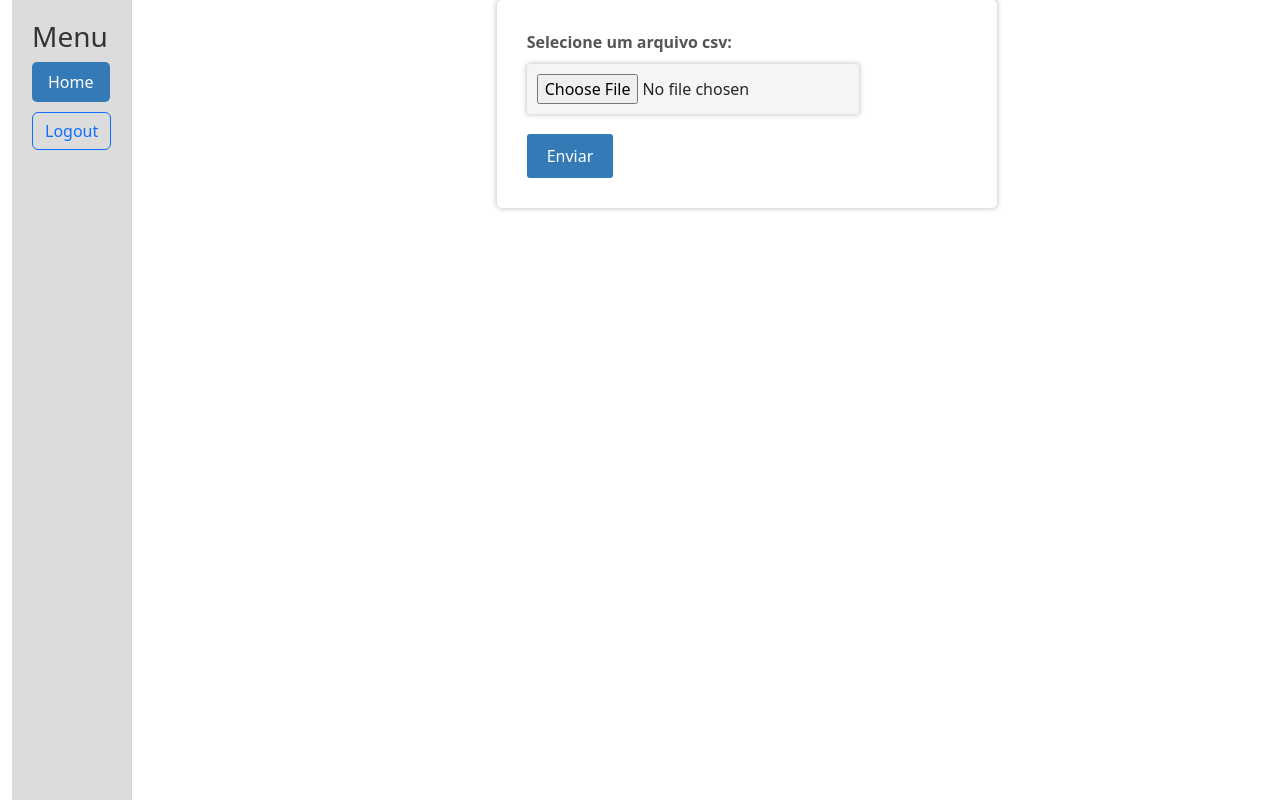
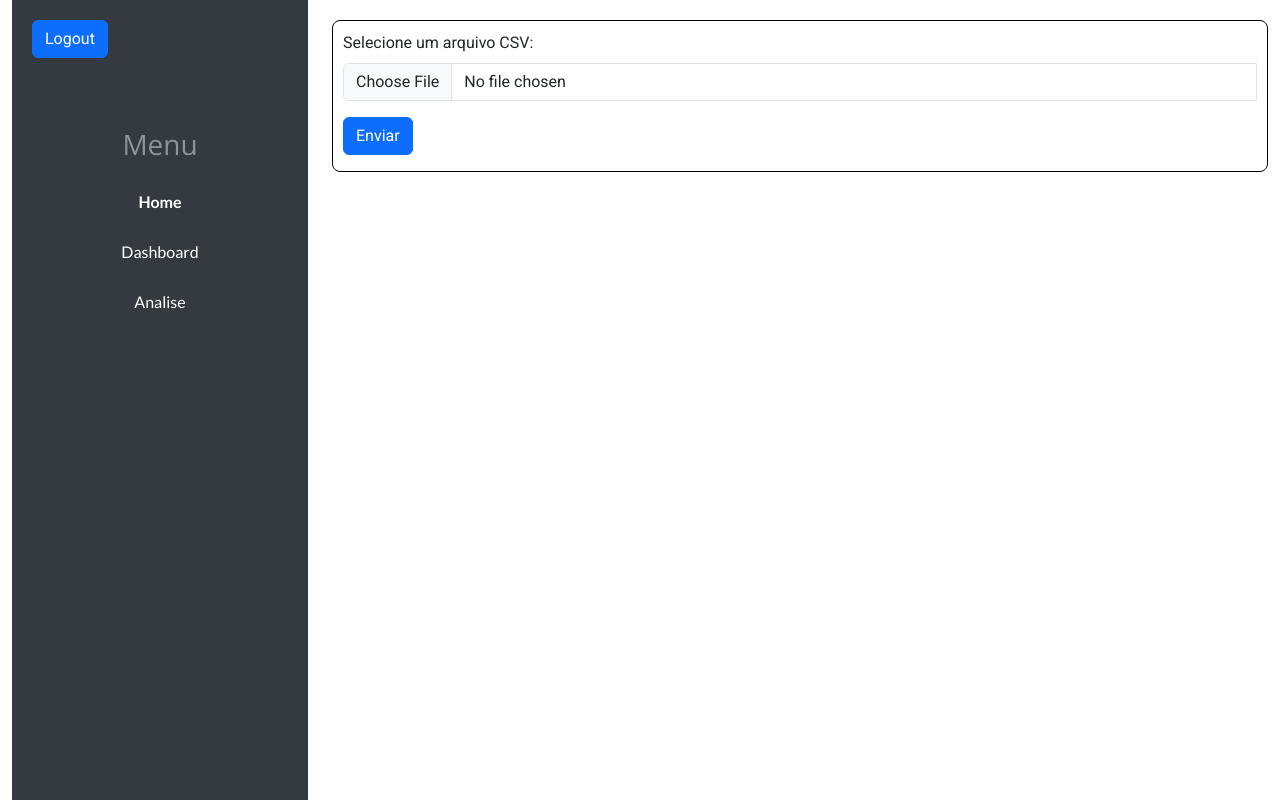
Before and after one commit to AlineSotte/tcc_ufjf_fllask, a Flask app: page /csv/1 in a window 1280 px wide. Run offline with Flask 3, Linux system fonts and the light colour scheme; some libraries are stand-ins or nearby versions.

Commit message:
Melhoria css e ajuste de tabela

```diff
--- a/app.py
+++ b/app.py
@@ -1,5 +1,4 @@
-from flask import Flask, render_template,redirect, url_for,request,session, flash
-from flask_paginate import Pagination, get_page_parameter
+from flask import Flask, render_template,redirect, url_for,request,session, flash,send_file
 from models import db, Usuario, Arquivo
 from datetime import datetime
 from analise import Analise
@@ -17,7 +16,7 @@ instancia= Analise()
 app.config.from_object(conf)
 app.secret_key = conf.SECRET_KEY
 
-## Criação para banco de dados
+## Criação para banco de dados/tabelas
 app.config['SQLALCHEMY_DATABASE_URI'] = conf.STRING_CONN
 db.init_app(app)
 with app.app_context():
@@ -42,13 +41,11 @@ def login():
             session['username'] = request.form['username']
             return redirect(url_for('csv',id_usuario=user.id))
     else:
-        # Login failed
-        return render_template('login.html', error='Usuário ou senha inválidas')
+        return render_template('login.html')
 
 @app.route('/logout')
 def logout():
     session.pop('username', None)
-    session.clear()
     return redirect(url_for('index'))
 
 ## download arquivo e gravar no banco de dados
@@ -62,31 +59,24 @@ def csv(id_usuario):
         if not arquivo.filename.endswith('.csv'):
             flash('Selecione um arquivo CSV para enviar', 'error')
             return redirect(request.url)
-
         arquivo_bytes = arquivo.read()
         agora = datetime.now()
         data_hora = agora.strftime("%d%m%Y%H%M%S")
         nome_arq = f'arquivo_CSV_{data_hora}'
-
         if Arquivo.query.filter_by(nome_arquivo=nome_arq).first():
             flash('Este arquivo já foi enviado', 'error')
             return redirect(request.url)
-
         tabela_csv = Arquivo(usuario_id=id_usuario, arquivo_csv=arquivo_bytes, nome_arquivo=nome_arq)
         db.session.add(tabela_csv)
         db.session.commit()
-
-        return redirect(url_for('dashboard', id_usuario=id_usuario, nome_arquivo=nome_arq))
-
+        id=instancia.pegar_id(nome_arq)
+        return redirect(url_for('dashboard', id_usuario=id_usuario, id=id))
     else:
         return render_template('csv.html', id_usuario=id_usuario)
 
-## dashboard com paginação dando ruim pra carai
-@app.route('/dashboard/<int:id_usuario>/<string:nome_arquivo>', methods=['GET'])
-def dashboard(id_usuario, nome_arquivo):
-    arquivo_csv = Arquivo.query.filter_by(nome_arquivo=nome_arquivo).first()
-    dados_csv = arquivo_csv.arquivo_csv.decode('utf-8')
-    df = pd.read_csv(io.StringIO(dados_csv))
+@app.route('/dashboard/<int:id_usuario>/<int:id>', methods=['GET'])
+def dashboard(id_usuario, id):
+    df = instancia.ler_ultimo_arquivo(id)
     if df.empty:
         flash('O arquivo CSV está vazio', 'error')
         return redirect(url_for('csv', id_usuario=id_usuario))
@@ -94,16 +84,14 @@ def dashboard(id_usuario, nome_arquivo):
     num_pages = math.ceil(df.shape[0] / per_page)
     page = request.args.get('page', 1, type=int)
     current_page = page
-    page_links = [url_for('dashboard', id_usuario=id_usuario, nome_arquivo=nome_arquivo, page=p, per_page=per_page) for p in range(1, num_pages+1)]
+    page_links = [url_for('dashboard', id_usuario=id_usuario,id=id,page=p, per_page=per_page) for p in range(1, num_pages+1)]
     data = df[(page - 1) * per_page:page * per_page].to_dict(orient='records')
-    return render_template('dashboard.html', data=data, page=page, per_page=per_page, current_page=current_page, page_links=page_links, num_pages=num_pages, nome_arquivo=nome_arquivo, id_usuario=id_usuario)
+    return render_template('dashboard.html', data=data, page=page, per_page=per_page, current_page=current_page, page_links=page_links, num_pages=num_pages,id=id, id_usuario=id_usuario)
 
 ## Analise ##
-@app.route('/analise/<int:id_usuario>/<string:nome_arquivo>', methods=['GET'])
-def analise(id_usuario,nome_arquivo):
-    arquivo_csv = Arquivo.query.filter_by(nome_arquivo=nome_arquivo).first()
-    dados_csv = arquivo_csv.arquivo_csv.decode('utf-8')
-    df = pd.read_csv(io.StringIO(dados_csv))
+@app.route('/analise/<int:id_usuario>/<int:id>', methods=['GET'])
+def analise(id_usuario,id):
+    df = instancia.ler_ultimo_arquivo(id)
     situacao_aluno = instancia.mostrar_grafico_situacao_aluno(df)
     maior_reprovacao= instancia.calcular_diciplinas_maior_reprovacao(df)
     comp= instancia.mostrar_grafico_comparativo(df)
@@ -111,4 +99,4 @@ def analise(id_usuario,nome_arquivo):
     return render_template('analise.html', id_usuario=id_usuario,plot=situacao_aluno.to_html(full_html=False), maior_reprovacao=maior_reprovacao.to_html(classes='table table-striped'), comparativo=comp, data=data)
 
 if __name__ == '__main__':
-    app.run(debug=conf.DEBUG)
+    app.run(debug=True)
--- a/static/css/styles.css
+++ b/static/css/styles.css
@@ -1,165 +1,128 @@
-.container {
-    max-width: 800px;
-    margin: auto;
-    text-align: center;
+@import url('https://fonts.googleapis.com/css?family=Lato:400,700&display=swap');
+@import url('https://fonts.googleapis.com/css?family=Open+Sans:400,700&display=swap');
+@import url('https://fonts.googleapis.com/css?family=Roboto:400,700&display=swap');
+
+.container-fluid {
+  margin: auto;
+  text-align: center;
 }
 
-/*ul {
-    list-style: none;
-    margin: 0;
-    padding: 0;
+/*fontes*/
+
+body {
+    font-family: 'Roboto', sans-serif;
+}
+h1, h2, h3, h4, h5, h6 {
+    font-family: 'Open Sans', sans-serif;
+}
+p, li, ul {
+    font-family: 'Lato', sans-serif;
 }
 
-li {
-    margin: 1rem;
-    font-size: 1.2rem;
+/* estilos para o formulário de login */
+#cont-top {
+  padding-top: 50px;
 }
 
-a {
-    color: #333;
-    text-decoration: none;
-    transition: color 0.3s ease-in-out;
+.form-login {
+  border: 1px solid #ccc;
+  padding: 20px;
+  background-color: #f7f7f7;
 }
 
-a:hover {
-    color: #ff6600;
+.form-login label {
+  display: block;
+  margin-bottom: 10px;
+}
+
+.form-login input[type="text"],
+.form-login input[type="password"] {
+  width: 100%;
+  padding: 10px;
+  border: 1px solid #ccc;
+  border-radius: 4px;
+  box-sizing: border-box;
+  margin-bottom: 20px;
+}
+
+.form-login input[type="submit"] {
+  background-color: #4CAF50;
+  color: white;
+  padding: 12px 20px;
+  border: none;
+  border-radius: 4px;
+  cursor: pointer;
+  width: 100%;
+}
+
+.form-login input[type="submit"]:hover {
+  background-color: #45a049;
 }
 
 .sidebar {
-    background-color: #f8f9fa;
-    padding: 10px;
-  }
-
-  .main-content {
-    padding: 10px;
-  }
-
-  body {
-    font-family: Arial, sans-serif;
-    background-color: #f5f5f5;
-    padding: 20px;
-}*/
-
-h1 {
-    color: #333;
-    margin-bottom: 30px;
-    text-align: center;
-}
-form {
-    background-color: #fff;
-    padding: 30px;
-    border-radius: 5px;
-    box-shadow: 0px 0px 5px 1px #ccc;
-    max-width: 500px;
-    margin: 0 auto;
-}
-label {
-    display: block;
-    margin-bottom: 10px;
-    font-weight: bold;
-    color: #555;
-}
-input[type=file] {
-    padding: 10px;
-    background-color: #f5f5f5;
-    border: none;
-    box-shadow: 0px 0px 5px 1px #ccc;
-    border-radius: 3px;
-    margin-bottom: 20px;
-}
-input[type=submit] {
-    background-color: #337ab7;
-    color: #fff;
-    padding: 10px 20px;
-    border: none;
-    border-radius: 3px;
-    cursor: pointer;
-    transition: background-color 0.2s ease-in-out;
-}
-input[type=submit]:hover {
-    background-color: #2e6da4;
+  background-color: #343a40;
+  color: #ffffff73;
+  height: 100vh;
+  padding: 20px;
 }
 
-.form-login {
-    background-color: #ffffff;
-    padding: 20px;
-    margin-top: 50px;
-    box-shadow: 0px 0px 10px #e9e9e9;
-    border-radius: 5px;
+.sidebar h3 {
+  margin-top: 70px;
+  margin-bottom: 20px;
 }
 
-/* side bar página principal*/
-.sidebar {
-    height: 100%;
-    position: fixed;
-    top: 0;
-    padding: 20px;
-    background-color: #DCDCDC;
-    border-right: 1px solid #D3D3D3;
-  }
-
-.sidebar h3 {
-    color: #333;
+.sidebar .btn-outline-light {
+  color: #ffffff1c;
+  border-color: #fff;
 }
 
-.sidebar ul li a {
-    color: #333;
+.sidebar ul {
+  list-style: none;
+  margin: 0;
+  padding: 0;
 }
 
-.sidebar ul li.active a {
-    background-color: #337ab7;
-    color: #fff;
+.sidebar .nav-link {
+  color: #fff;
 }
 
-/* tabela analise csv*/
-    table {
-      border-collapse: collapse;
-      width: 100%;
-      margin-bottom: 20px;
-    }
-    th, td {
-      text-align: left;
-      padding: 8px;
-    }
-    th {
-      background-color: #4CAF50;
-      color: white;
-    }
-    tr:nth-child(even) {
-      background-color: #f2f2f2;
-    }
-    a {
-      display: inline-block;
-      padding: 8px 16px;
-      margin-bottom: 10px;
-      background-color: #4CAF50;
-      color: white;
-      text-decoration: none;
-      border-radius: 5px;
-    }
-    a:hover {
-      background-color: #3e8e41;
-    }
-    .disabled {
-      background-color: #ddd;
-      color: #bbb;
-    }
+.sidebar .nav-link.active {
+  font-weight: bold;
+}
 
-/*tabela de disciplina com maior reprovacao*/
-  .table-style {
-      font-family: Arial, Helvetica, sans-serif;
-      border-collapse: collapse;
-      width: 100%;
-  }
-  .table-style td, th {
-      border: 1px solid #ddd;
-      padding: 8px;
-      text-align: left;
-  }
-  .table-style tr:nth-child(even){background-color: #f2f2f2;}
-  .table-style th {
-      padding-top: 12px;
-      padding-bottom: 12px;
-      background-color: #4CAF50;
-      color: white;
-  }
+.sidebar .nav-link:hover {
+  color: #fff;
+  text-decoration: none;
+}
+
+.sidebar .nav-item + .nav-item {
+  margin-top: 10px;
+}
+
+.main {
+  text-align: left;
+  border: 0.5px solid #000000;
+  border-radius: 8px;
+  padding-top: 10px;
+  padding-left: 10px;
+  padding-right: 10px;
+  margin-top: 20px;
+}
+
+table {
+  border-collapse: collapse;
+  width: 100%;
+}
+
+thead th {
+  background-color: #f2f2f2;
+  color: #333;
+  font-weight: bold;
+  padding: 8px;
+  text-align: left;
+}
+
+tbody td {
+  border-bottom: 1px solid #ccc;
+  padding: 8px;
+}
--- a/templates/csv.html
+++ b/templates/csv.html
@@ -1,10 +1,44 @@
-{% extends "base.html" %}
-
-{% block content %}
-<form action="{{ url_for('csv', id_usuario=id_usuario) }}" method="POST" enctype="multipart/form-data">
-<div class="form-group">
-<label for="arquivo_csv"> Selecione um arquivo csv:</label>
-<input type="file" name="arquivo_csv" id="arquivo_csv" accept=".csv">
+<head>
+   <meta charset="UTF-8" />
+   <meta http-equiv="X-UA-Compatible" content="IE=edge">
+   <meta name="viewport" content="width=device-width, initial-scale=1.0" />
+   <link rel="stylesheet" href="../static/bootstrap/css/bootstrap.css" />
+   <link rel="stylesheet" href="../static/css/styles.css"/>
+   <title>Upload de arquivo CSV</title>
+</head>
+<body>
+   <div class="container-fluid ">
+      <div class="row">
+         <div class="col-6 col-md-3">
+         <div class="sidebar">
+            <div class="d-flex justify-content-between align-items-center">
+               <a href="{{ url_for('logout') }}" class="btn btn-primary">Logout</a>
+            </div>
+            <ul class="nav flex-column">
+               <h3>Menu</h3>
+               <li class="nav-item">
+                  <a class="nav-link active" href="{{ url_for('csv', id_usuario=id_usuario) }}">Home</a>
+               </li>
+               <li class="nav-item">
+                  <a class="nav-link" href="#">Dashboard</a>
+               </li>
+               <li class="nav-item">
+                  <a class="nav-link" href="#">Analise</a>
+               </li>
+            </ul>
+         </div>
+      </div>
+      <div class="col col-md-9">
+         <div class="main">
+           <form action="{{ url_for('csv', id_usuario=id_usuario) }}" method="POST" enctype="multipart/form-data" class="needs-validation" novalidate>
+             <div class="mb-3">
+               <label for="arquivo_csv" class="form-label">Selecione um arquivo CSV:</label>
+               <div class="input-group">
+                 <input type="file" name="arquivo_csv" id="arquivo_csv" accept=".csv" class="form-control">
+                 <div class="invalid-feedback">
+                   Por favor selecione um arquivo CSV válido.
+                 </div>
+               </div>
                {% with messages = get_flashed_messages(with_categories=true) %}
                {% if messages %}
                {% for category, message in messages %}
@@ -15,6 +49,12 @@
                {% endif %}
                {% endwith %}
              </div>
-<input type="submit" class="btn btn-primary" value="Enviar">
+             <button type="submit" class="btn btn-primary">Enviar</button>
            </form>
-{% endblock %}
+         </div>
+       </div>
+      </div>
+   </div>
+   <script src="../static/bootstrap/js/bootstrap.bundle.min.js"></script>
+   <script src="../static/js/script.js"></script>
+</body>
```
Also changed, not shown: analise.py (+14 -1 lines), templates/analise.html (+37 -9 lines), templates/dashboard.html (+62 -24 lines), templates/login.html (+2 -6 lines). Lines whose indentation alone changed are shown as unchanged.
